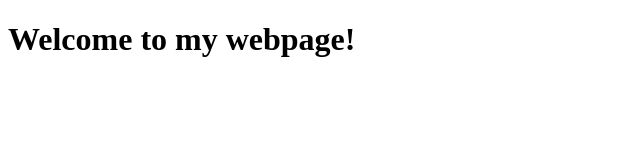
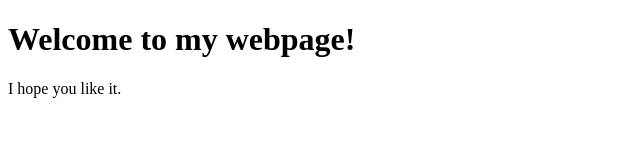
Before and after one commit to GovardhanR26/git-learn, a plain HTML site: page index.html in a window 1280 px wide. Shown: the whole page, without its empty margins (0-640 px from the left). Drawn offline with Linux system fonts and the light colour scheme.

Commit message:
Paragraph element added to html file

```diff
--- a/index.html
+++ b/index.html
@@ -10,6 +10,7 @@
 <body>
     <div>
         <h1>Welcome to my webpage!</h1>
+        <p>I hope you like it.</p>
     </div>
 </body>
 
```
